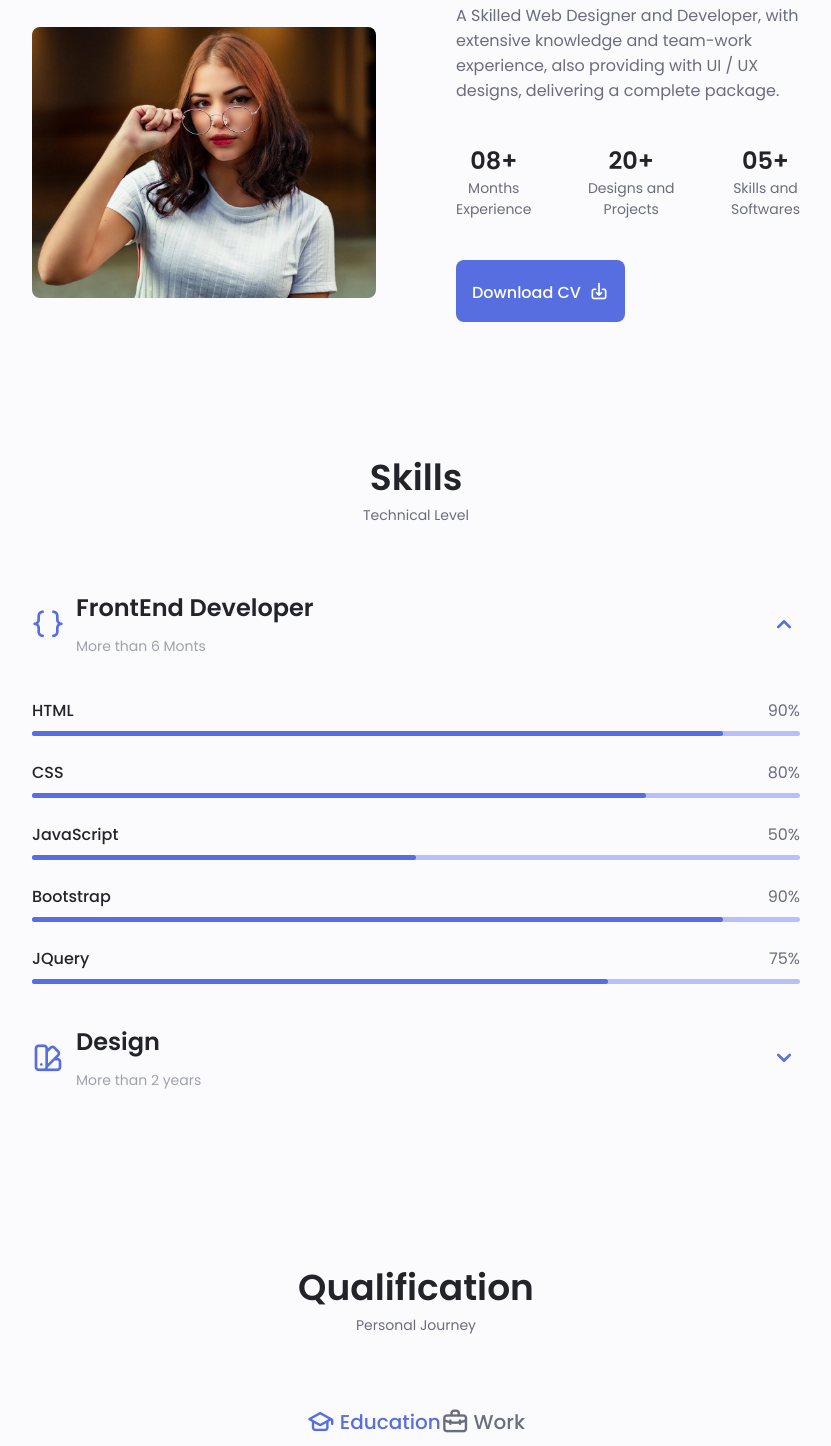
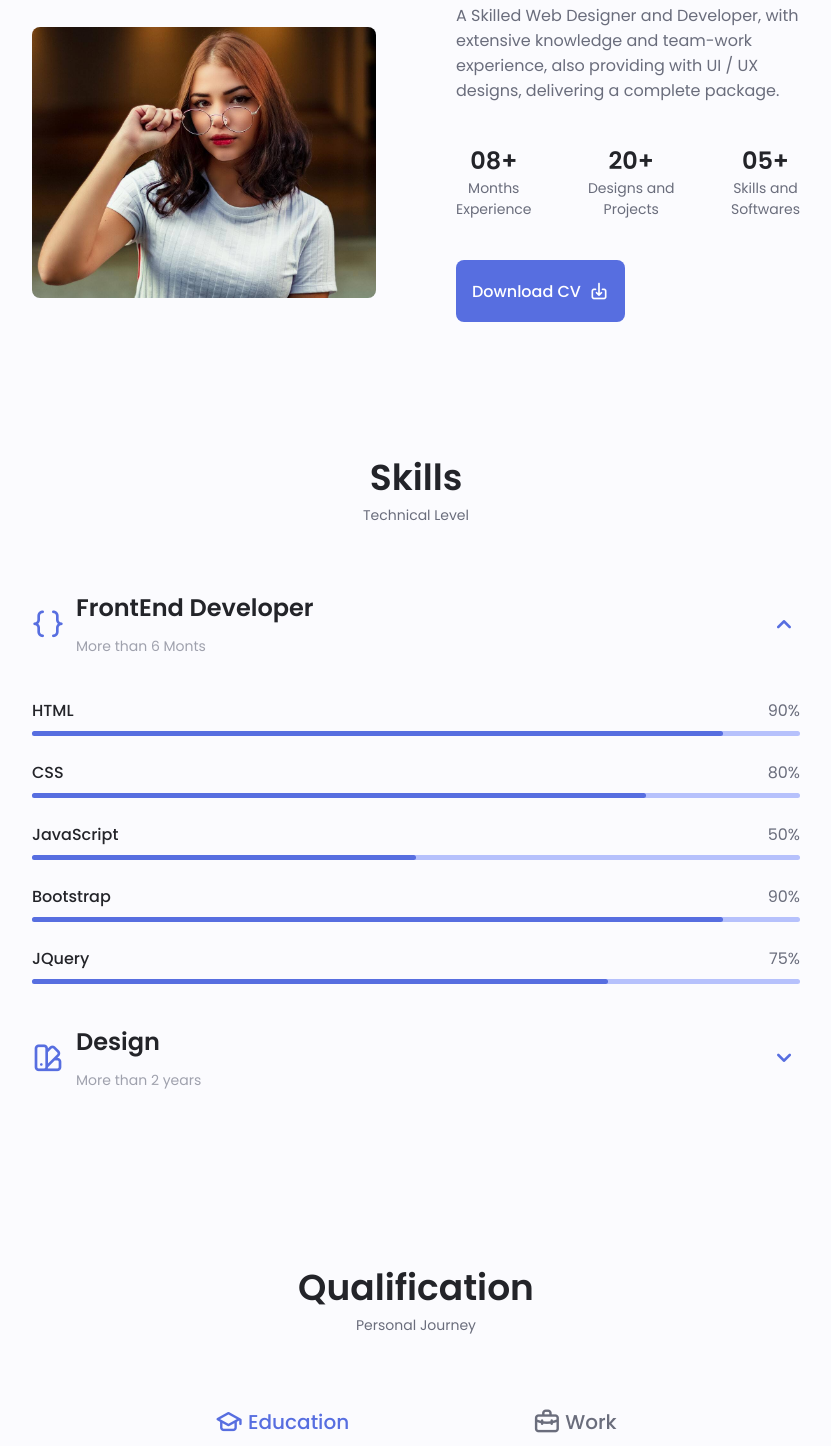
Before and after one commit to Nitin-Arya/Nitin-Arya-Portfolio, a plain HTML site: page index.html in a window 1280 px wide. Shown: the part 890-2336 px from the top of the page, without its empty margins (224-1055 px from the left). Drawn offline with nearby package versions, Linux system fonts and the light colour scheme.

Commit message:
Added Written Content

```diff
--- a/assets/css/styles.css
+++ b/assets/css/styles.css
@@ -1223,9 +1223,9 @@ img {
     justify-content: initial;
   }
 
-  .qualification__tabs{
+  /* .qualification__tabs{
     justify-content: center;
-  }
+  } */
 
   .qualification__button{
     margin-right: 0 var(--mb-1);
--- a/index.html
+++ b/index.html
@@ -201,7 +201,7 @@
               <a
                 download=""
                 href="assets/pdf/Nitin-Chandra-Arya-CV.pdf"
-                class="button button--fle x"
+                class="button button--flex"
               >
                 Download CV<i class="uil uil-download-alt button__icon"></i>
               </a>
@@ -551,7 +551,7 @@
 
                 <div>
                   <span class="qualification__rounder"></span>
-                  <!-- <span class="qualification__line"></span> -->
+                  <span class="qualification__line"></span>
                 </div>
               </div> -->
             </div>
```
